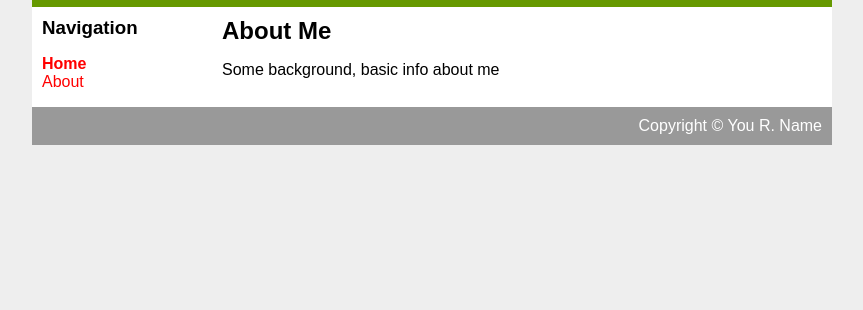
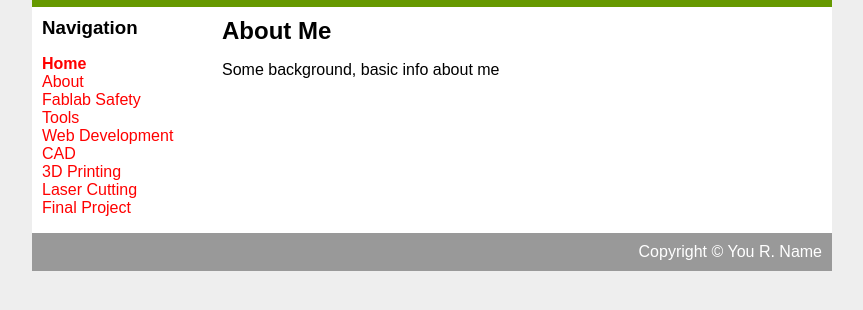
Before and after one commit to YongChenChen/YongChenChen, a plain HTML site: page about.html in a window 1280 px wide. Shown: the part 58-368 px from the top of the page, without its empty margins (208-1071 px from the left). Drawn offline with Linux system fonts and the light colour scheme; files that its build step writes are made by us from their sources.

Commit message:
Update about.html

```diff
--- a/about.html
+++ b/about.html
@@ -15,6 +15,13 @@
                     <ul>
                         <li><a class="selected" href="index.html">Home</a></li>
                         <li><a href="about.html">About</a></li>
+                         <li><a href="01-safety.html">Fablab Safety</a></li>
+                        <li><a href="02-tools.html">Tools</a></li>
+                        <li><a href="03-web.html">Web Development</a></li>
+                        <li><a href="04-cad.html">CAD</a></li>
+                        <li><a href="05-3dprint.html">3D Printing</a></li>
+                        <li><a href="06-laser.html">Laser Cutting</a></li>
+                        <li><a href="09-project.html">Final Project</a></li>
 
                     </ul>
                 </div>
```
